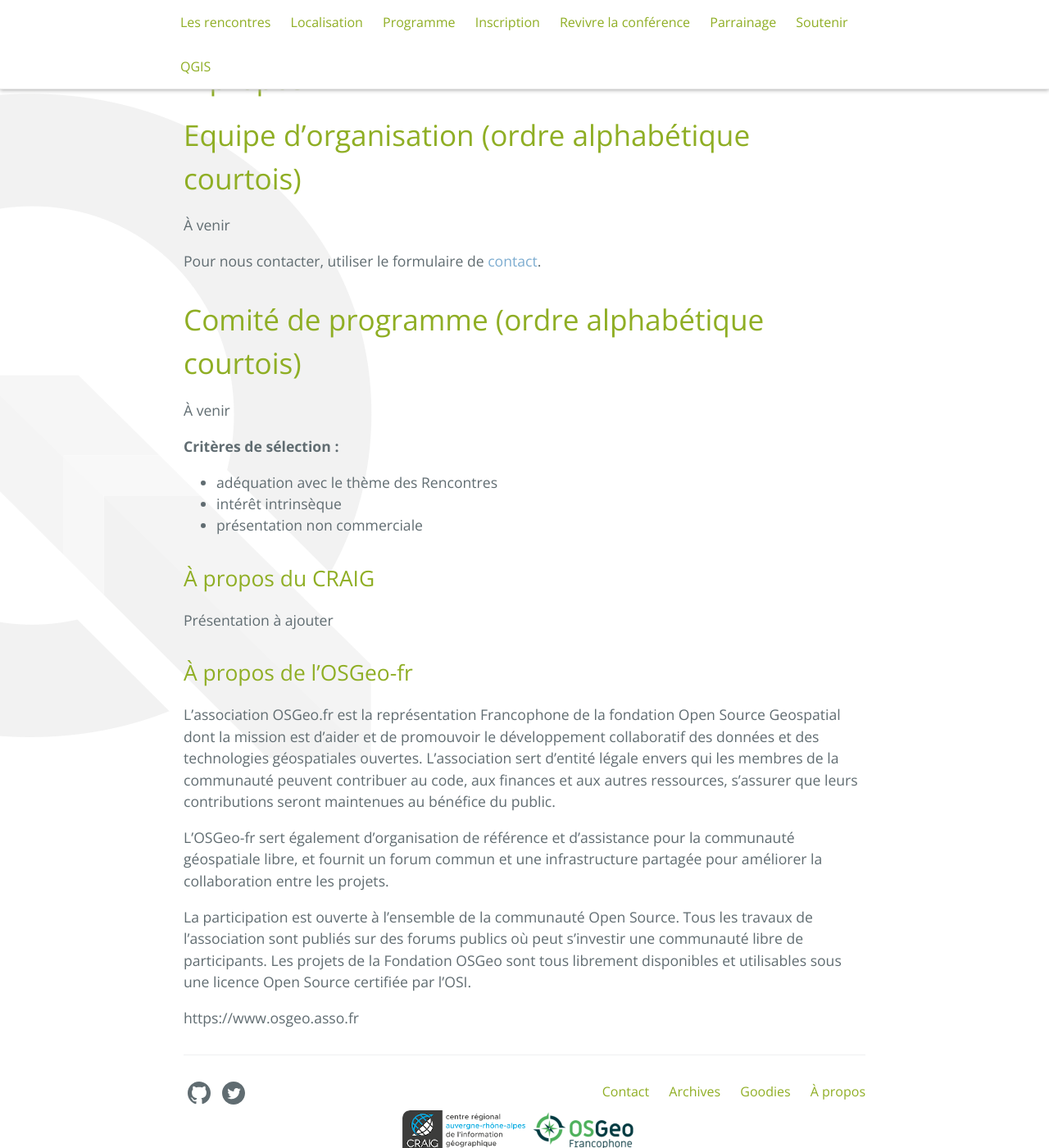
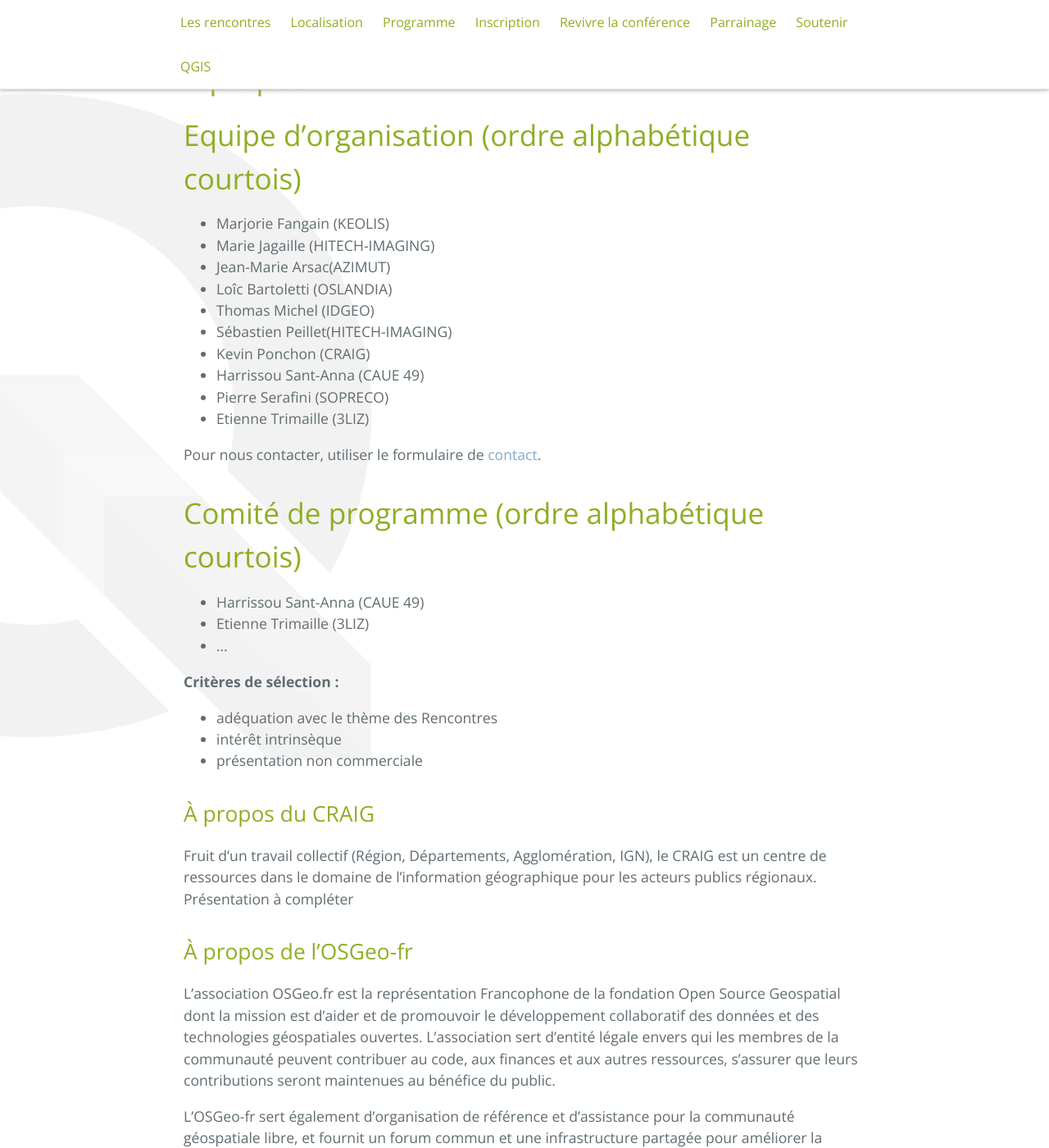
Before and after one commit to OSGeo-fr/QGIS-conf-fr-website, a Jekyll site: the page built from z60_apropos.md, in a window 1280 px wide and 1400 px high, scrolled down 374 px. Shown: the whole window at 82% size. Built offline with Jekyll 4.4.1, drawn with Linux system fonts in a browser that asks for light colours.

Commit message:
Update z60_apropos.md
Ajout équipe organisatrice (@SebastienPeillet  je te laisse corriger si besoin), début comité de programme et description sommaire du CRAIG

```diff
--- a/z60_apropos.md
+++ b/z60_apropos.md
@@ -7,13 +7,24 @@ menu: footer
 
 # Equipe d'organisation (ordre alphabétique courtois)
 
-À venir
+- Marjorie Fangain (KEOLIS)
+- Marie Jagaille (HITECH-IMAGING)
+- Jean-Marie Arsac(AZIMUT)
+- Loîc Bartoletti (OSLANDIA)
+- Thomas Michel (IDGEO)
+- Sébastien Peillet(HITECH-IMAGING)
+- Kevin Ponchon (CRAIG)
+- Harrissou Sant-Anna (CAUE 49)
+- Pierre Serafini (SOPRECO)
+- Etienne Trimaille (3LIZ)
 
 Pour nous contacter, utiliser le formulaire de [contact]({{ site.url }}{{ site.baseurl }}/z40_contact.html).
 
 # Comité de programme (ordre alphabétique courtois)
 
-À venir
+- Harrissou Sant-Anna (CAUE 49)
+- Etienne Trimaille (3LIZ)
+- ...
 
 **Critères de sélection :**
 
@@ -23,7 +34,8 @@ Pour nous contacter, utiliser le formulaire de [contact]({{ site.url }}{{ site.b
 
 ## À propos du CRAIG
 
-Présentation à ajouter
+Fruit d'un travail collectif (Région, Départements, Agglomération, IGN), le CRAIG est un centre de ressources dans le domaine de l’information géographique pour les acteurs publics régionaux.
+Présentation à compléter
 
 ## À propos de l'OSGeo-fr
 
```
